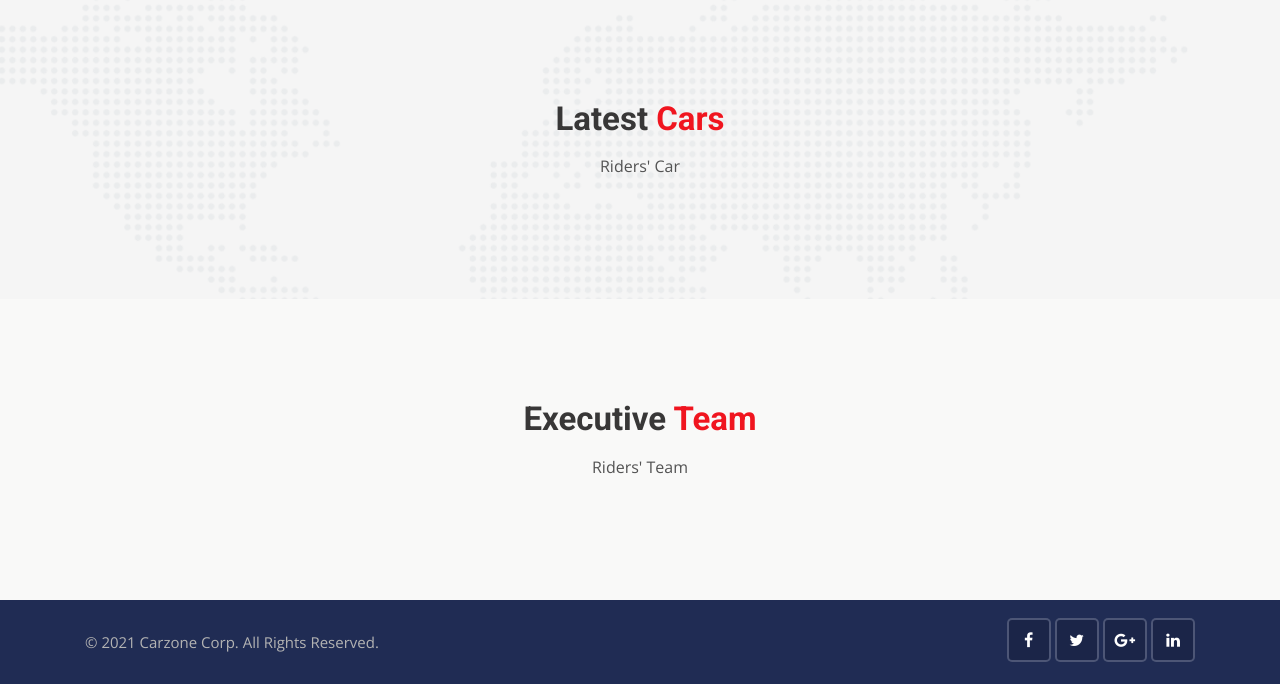
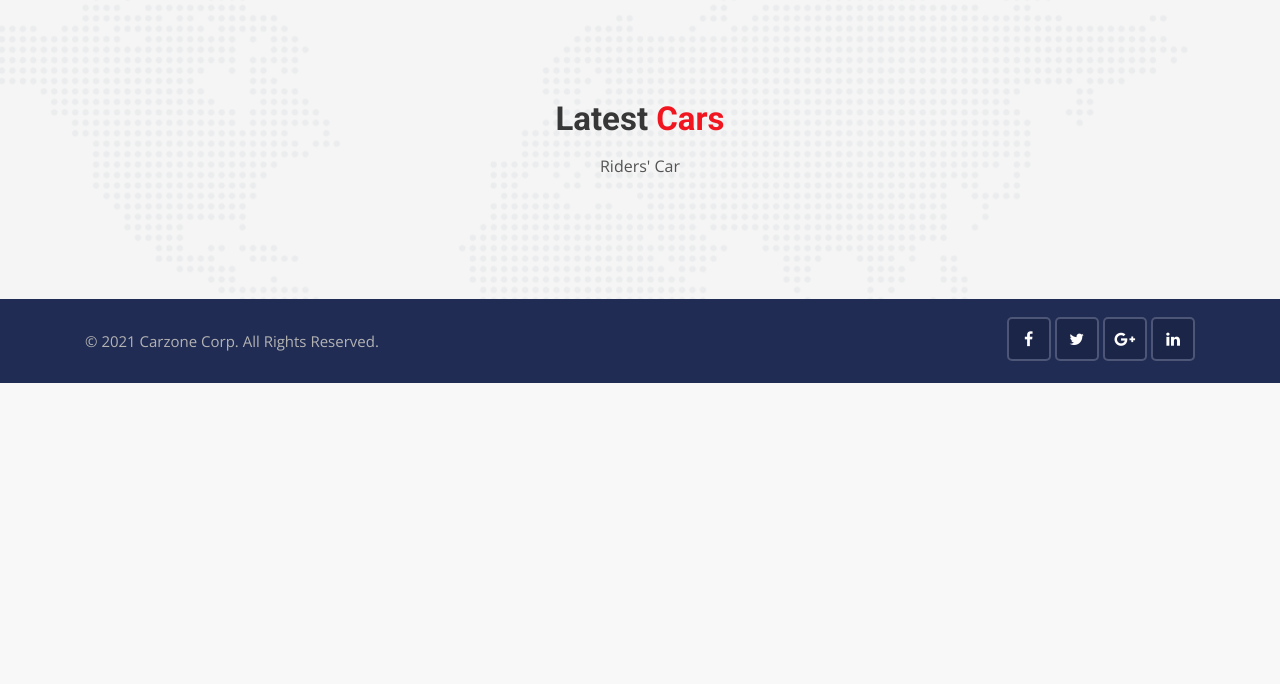
Before and after one commit to swapnilbutia05/rider-project, a Django app: page / in a window 1280 px wide. Shown: the part 1167-1851 px from the top of the page. After the commit the page ends 1550 px from the top, so only its background shows below. Run offline with Django 3.2, Linux system fonts and the light colour scheme; data that the repository does not hold is empty; some libraries are stand-ins or nearby versions.

Commit message:
finalize

```diff
--- a/Desktop/rider-project/rider/accounts/views.py
+++ b/Desktop/rider-project/rider/accounts/views.py
@@ -64,6 +64,7 @@ def logout(request):
     if request.method == 'POST':
         auth.logout(request)
         return redirect('home')
+
     return redirect('home')
 
 
--- a/Desktop/rider-project/rider/templates/admin/base_site.html
+++ b/Desktop/rider-project/rider/templates/admin/base_site.html
@@ -3,7 +3,7 @@
 
 {% block branding %}
   <h1 id="head">
-    <a href="/admin"><img src="{% static 'img/logos/black-logo.png' %}" alt="" class="brand_img" height="50" width="300"></a>
+    <a href="/admin"><img src="{% static 'img/logos/black-logo.jpg' %}" alt="" class="brand_img" height="70" width="300"></a>
   </h1>
 {% endblock %}
 
--- a/Desktop/rider-project/rider/templates/includes/navbar.html
+++ b/Desktop/rider-project/rider/templates/includes/navbar.html
@@ -4,7 +4,7 @@
     <div class="container">
         <nav class="navbar navbar-expand-lg navbar-light">
             <a class="navbar-brand company-logo" href="{% url 'home' %}">
-                <img src="{% static 'img/logos/logo-black-white.png' %}" alt="logo">
+                <img src="{% static 'img/logos/black-logo.jpg' %}" alt="logo">
             </a>
             <button class="navbar-toggler" type="button" data-toggle="collapse" data-target="#navbar" aria-controls="navbar" aria-expanded="false" aria-label="Toggle navigation">
                 <span class="fa fa-bars"></span>
--- a/Desktop/rider-project/rider/templates/pages/home.html
+++ b/Desktop/rider-project/rider/templates/pages/home.html
@@ -288,43 +288,6 @@
 <!-- Rent car end -->
 
 
-<!-- Our team start -->
-<div class="our-team content-area bg-grea-3">
-    <div class="container">
-        <!-- Main title -->
-        <div class="main-title">
-            <h1>Executive <span>Team</span></h1>
-            <p>Riders' Team</p>
-        </div>
-        <!-- Slick slider area start -->
-        <div class="slick-slider-area clearfix">
-            <div class="row slick-carousel" data-slick='{"slidesToShow": 4, "responsive":[{"breakpoint": 1024,"settings":{"slidesToShow": 2}}, {"breakpoint": 768,"settings":{"slidesToShow": 1}}]}'>
-              {% for team in teams %}
-                <div class="slick-slide-item">
-                    <div class="team-1">
-                        <div class="photo">
-                            <a href="#">
-                                <img src="{{team.photo.url}}"="team-1" class="img-fluid">
-                            </a>
-                            <div class="social-list clearfix">
-                                <a href="{{team.facebook_link}}" class="facebook-bg"><i class="fa fa-facebook"></i></a>
-                                <a href="{{team.twitter_link}}" class="twitter-bg"><i class="fa fa-twitter"></i></a>
-                                <a href="{{team.google_plus_link}}" class="google-bg"><i class="fa fa-google"></i></a>
-                            </div>
-                        </div>
-                        <div class="details">
-                            <h4><a href="team-detail.html">{{team.first_name}} {{team.last_name}}</a></h4>
-                            <h5>{{team.designation}}</h5>
-                        </div>
-                    </div>
-                </div>
-                {% endfor %}
-            </div>
-        </div>
-    </div>
-</div>
-<!-- Our team end -->
-
 
 <!-- Car Overview Modal -->
 <div class="car-model-2">
```
Also changed, not shown: Desktop/rider-project/rider/media/photos/2021/06/30/images_O9tMb4T.jfif (added), Desktop/rider-project/rider/media/photos/2021/06/30/olive-sen.png (added), Desktop/rider-project/rider/media/photos/2021/06/30/vae-paporetocomceo-11.jpg (added), Desktop/rider-project/rider/rider/static/img/car-3.jpg, Desktop/rider-project/rider/rider/static/img/car-4.jpg, Desktop/rider-project/rider/static/css/style.css.
